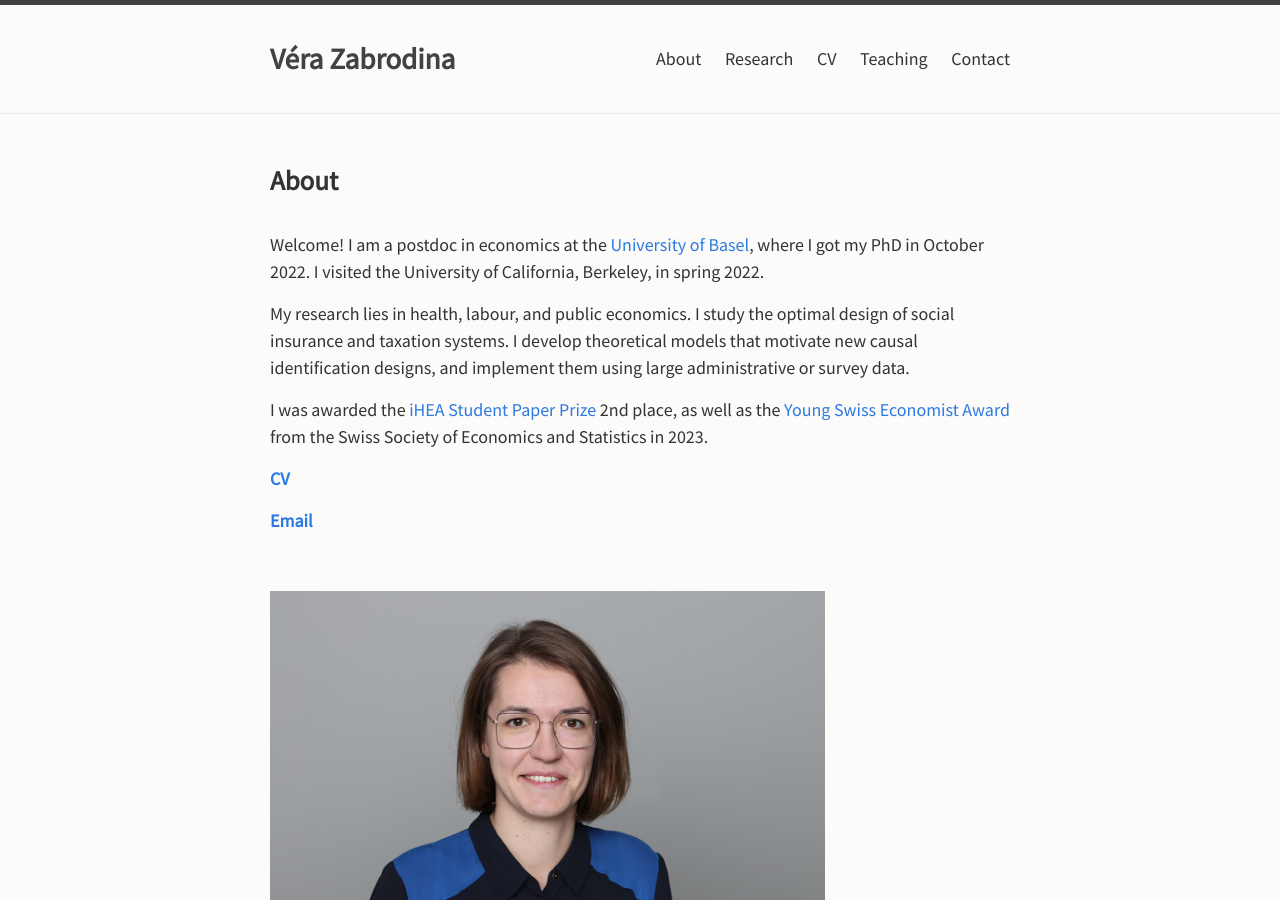
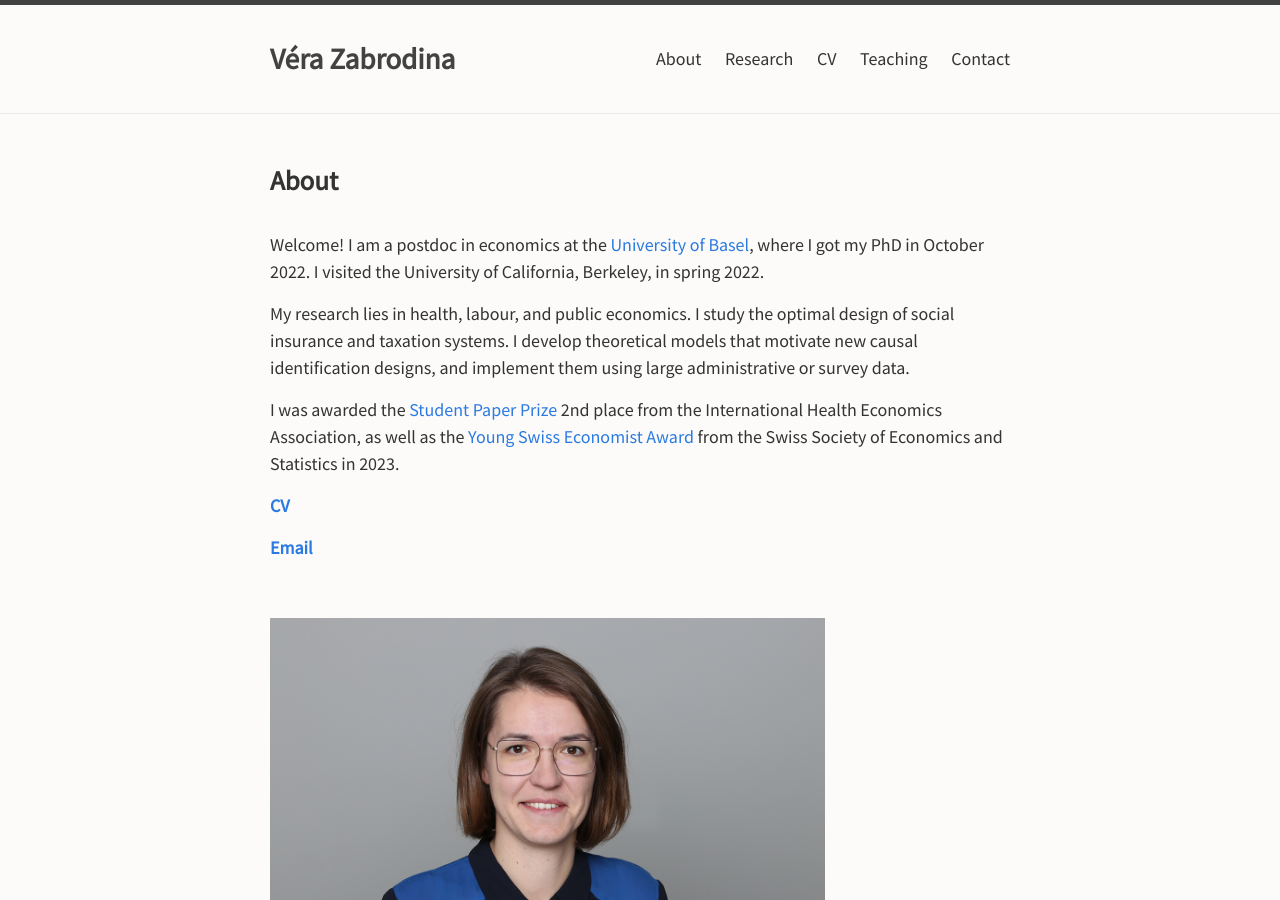
Before and after one commit to verazb/verazb.github.io, a Jekyll site: the page built from index.md, in a window 1280 px wide and 900 px high. Built offline with Jekyll 4.4.1, drawn with Linux system fonts in a browser that asks for light colours; our own code applies the rules of GitHub Pages for plain Markdown files.

Commit message:
Update index.md

```diff
--- a/index.md
+++ b/index.md
@@ -9,7 +9,7 @@ Welcome! I am a postdoc in economics at the [University of Basel](https://wwz.un
 
 My research lies in health, labour, and public economics. I study the optimal design of social insurance and taxation systems. I develop theoretical models that motivate new causal identification designs, and implement them using large administrative or survey data.
 
-I was awarded the [iHEA Student Paper Prize](https://healtheconomics.org/awards/) 2nd place, as well as the [Young Swiss Economist Award](https://www.sgvs.ch/awards/) from the Swiss Society of Economics and Statistics in 2023.
+I was awarded the [Student Paper Prize](https://healtheconomics.org/awards/) 2nd place from the International Health Economics Association, as well as the [Young Swiss Economist Award](https://www.sgvs.ch/awards/) from the Swiss Society of Economics and Statistics in 2023.
 
 
 **[CV](docs/Zabrodina_CV.pdf)**
```
